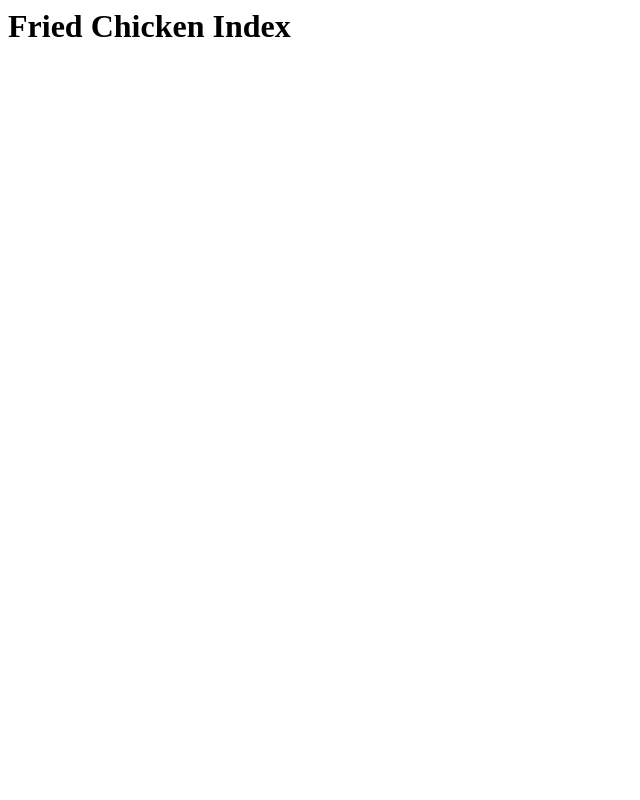
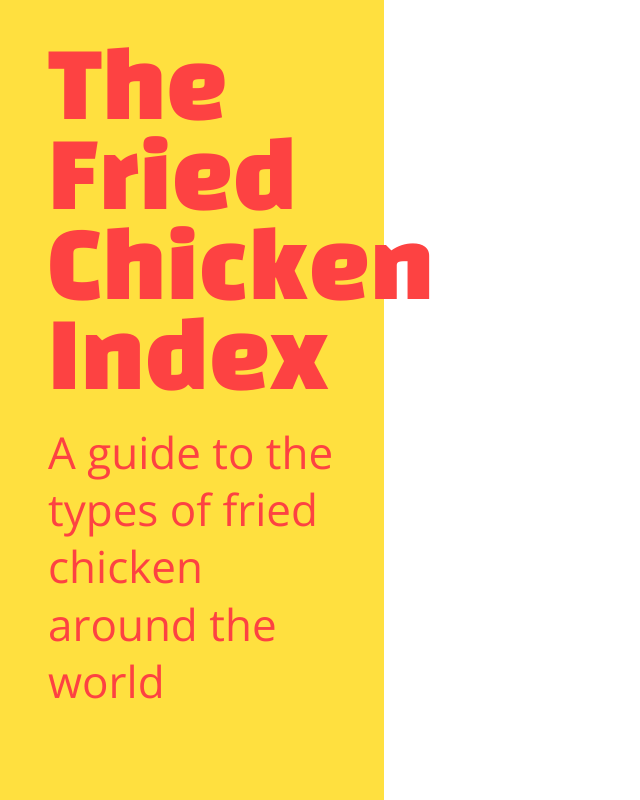
Before and after one commit to lalizlabeth/48hours, a Flask app: page / in a window 1280 px wide. Shown: the whole page, without its empty margins (0-640 px from the left). Run offline with Flask 2, Linux system fonts and the light colour scheme.

Commit message:
Initial stylin

```diff
--- /dev/null
+++ b/01-fried-chicken/static/css/reset.min.css
@@ -0,0 +1 @@
+a,abbr,acronym,address,applet,article,aside,audio,b,big,blockquote,body,canvas,caption,center,cite,code,dd,del,details,dfn,div,dl,dt,em,embed,fieldset,figcaption,figure,footer,form,h1,h2,h3,h4,h5,h6,header,hgroup,html,i,iframe,img,ins,kbd,label,legend,li,mark,menu,nav,object,ol,output,p,pre,q,ruby,s,samp,section,small,span,strike,strong,sub,summary,sup,table,tbody,td,tfoot,th,thead,time,tr,tt,u,ul,var,video{margin:0;padding:0;border:0;font:inherit;vertical-align:baseline}article,aside,details,figcaption,figure,footer,header,hgroup,menu,nav,section{display:block}body{line-height:1}ol,ul{list-style:none}blockquote,q{quotes:none}blockquote:after,blockquote:before,q:after,q:before{content:'';content:none}table{border-collapse:collapse;border-spacing:0}
--- /dev/null
+++ b/01-fried-chicken/static/css/style.css
@@ -0,0 +1,32 @@
+body,
+html {
+  height: 100%;
+  width: 100%; }
+
+.wrapper {
+  display: flex;
+  height: 100%;
+  width: 100%; }
+
+.sidebar {
+  align-items: center;
+  background: #FFE03F;
+  box-sizing: border-box;
+  height: 100%;
+  justify-content: center;
+  padding: 48px;
+  width: 30%; }
+
+h1 {
+  color: #FD4242;
+  font-family: 'Black Han Sans', sans-serif;
+  font-size: 90px;
+  margin-bottom: 16px; }
+
+p {
+  color: #FD4242;
+  font-family: 'Open Sans', sans-serif;
+  font-size: 44px;
+  line-height: 1.3; }
+
+/*# sourceMappingURL=style.css.map */
--- /dev/null
+++ b/01-fried-chicken/static/css/style.scss
@@ -0,0 +1,38 @@
+$red: #FD4242;
+$yellow: #FFE03F;
+
+body,
+html {
+    height: 100%;
+    width: 100%;
+}
+
+.wrapper {
+    display: flex;
+    height: 100%;
+    width: 100%;
+}
+
+.sidebar {
+    align-items: center;
+    background: $yellow;
+    box-sizing: border-box;
+    height: 100%;
+    justify-content: center;
+    padding: 48px;
+    width: 30%;
+}
+
+h1 {
+    color: $red;
+    font-family: 'Black Han Sans', sans-serif;
+    font-size: 90px;
+    margin-bottom: 16px;
+}
+
+p {
+    color: $red;
+    font-family: 'Open Sans', sans-serif;
+    font-size: 44px;
+    line-height: 1.3;
+}
--- a/01-fried-chicken/templates/index.html
+++ b/01-fried-chicken/templates/index.html
@@ -1,3 +1,10 @@
+{% extends "template.html" %}
+
 {% block body %}
-<h1>Fried Chicken Index</h1>
+
+<div class="sidebar">
+    <h1>The Fried Chicken Index</h1>
+    <p>A guide to the types of fried chicken around the world</p>
+</div>
+
 {% endblock %}
--- a/01-fried-chicken/templates/template.html
+++ b/01-fried-chicken/templates/template.html
@@ -1,13 +1,14 @@
 <!doctype html>
 <title>Fried Chicken Index</title>
 <!-- <link rel="shortcut icon" href="{{ url_for('static', filename='img/favicon.png') }}"> -->
-<link rel="stylesheet" href="{{ url_for('static', filename='reset.css') }}">
+
 <link href="https://fonts.googleapis.com/css?family=Black+Han+Sans|Open+Sans" rel="stylesheet">
-<link rel="stylesheet" href="{{ url_for('static', filename='style.css') }}">
+<link rel="stylesheet" href="{{ url_for('static', filename='css/reset.min.css') }}">
+<link rel="stylesheet" href="{{ url_for('static', filename='css/style.css') }}">
 <body>
-    {% block body %}
-
-    {% endblock %}
+    <div class="wrapper">
+        {% block body %}{% endblock %}
+    </div>
 </body>
 
 </html>
```
Also changed, not shown: 01-fried-chicken/static/style.scss (deleted), 2 other files.
